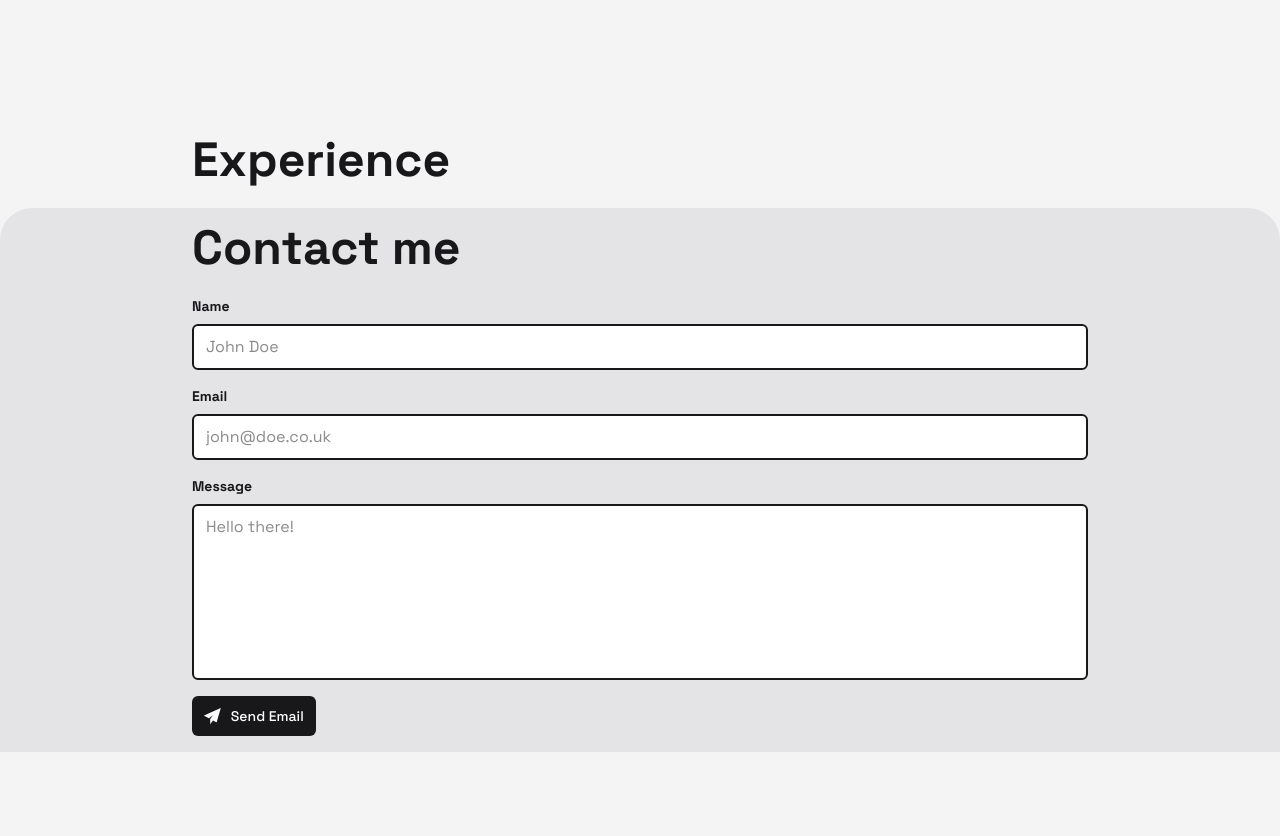
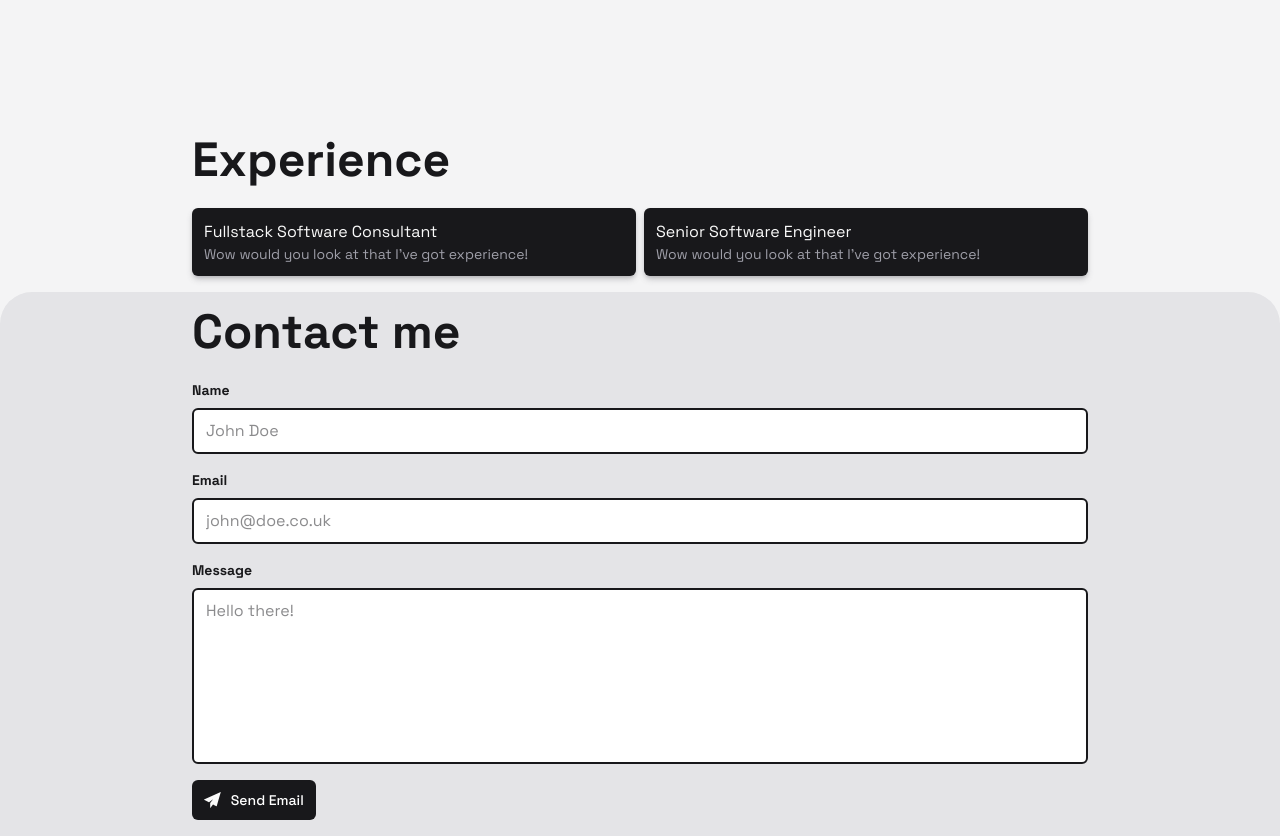
Before and after one commit to scottjoe1996/portfolio, a Next.js app: page / in a window 1280 px wide. Shown: the part 1200-2036 px from the top of the page. Before the commit the page ends 1952 px from the top, so only its background shows below. Built offline with nearby package versions, Linux system fonts and the light colour scheme; no server answers.

Commit message:
created simple experience card with examples

```diff
--- a/components/sections/contact/contact-section.tsx
+++ b/components/sections/contact/contact-section.tsx
@@ -24,7 +24,8 @@ const ContactSection: React.FC = () => {
             <>
               <p className="text-4xl font-semibold">Email received!</p>
               <p>
-                Thanks for reaching out, I'll get back to you as soon as I can!
+                Thanks for reaching out, I&apos;ll get back to you as soon as I
+                can!
               </p>
             </>
           ) : formState === "ERROR" ? (
--- /dev/null
+++ b/components/sections/experience/experience-card.tsx
@@ -0,0 +1,20 @@
+import React from "react";
+
+interface ExperienceCardProps {
+  role: string;
+  description: string;
+}
+
+const ExperienceCard: React.FC<ExperienceCardProps> = ({
+  role,
+  description,
+}) => {
+  return (
+    <div className="bg-foreground w-full rounded-md p-3 text-zinc-50 shadow-md shadow-zinc-600/30">
+      <p>{role}</p>
+      <p className="text-sm text-zinc-400">{description}</p>
+    </div>
+  );
+};
+
+export default ExperienceCard;
--- a/components/sections/experience/experience-section.tsx
+++ b/components/sections/experience/experience-section.tsx
@@ -1,10 +1,21 @@
 import React from "react";
 import SectionHeading from "../common/section-heading";
+import ExperienceCard from "./experience-card";
 
 const ExperienceSection: React.FC = () => {
   return (
-    <section id="experience" className="w-full max-w-4xl">
+    <section id="experience" className="mb-4 w-full max-w-4xl">
       <SectionHeading title="Experience" />
+      <div className="flex justify-between gap-2">
+        <ExperienceCard
+          role="Fullstack Software Consultant"
+          description="Wow would you look at that I've got experience!"
+        />
+        <ExperienceCard
+          role="Senior Software Engineer"
+          description="Wow would you look at that I've got experience!"
+        />
+      </div>
     </section>
   );
 };
```
